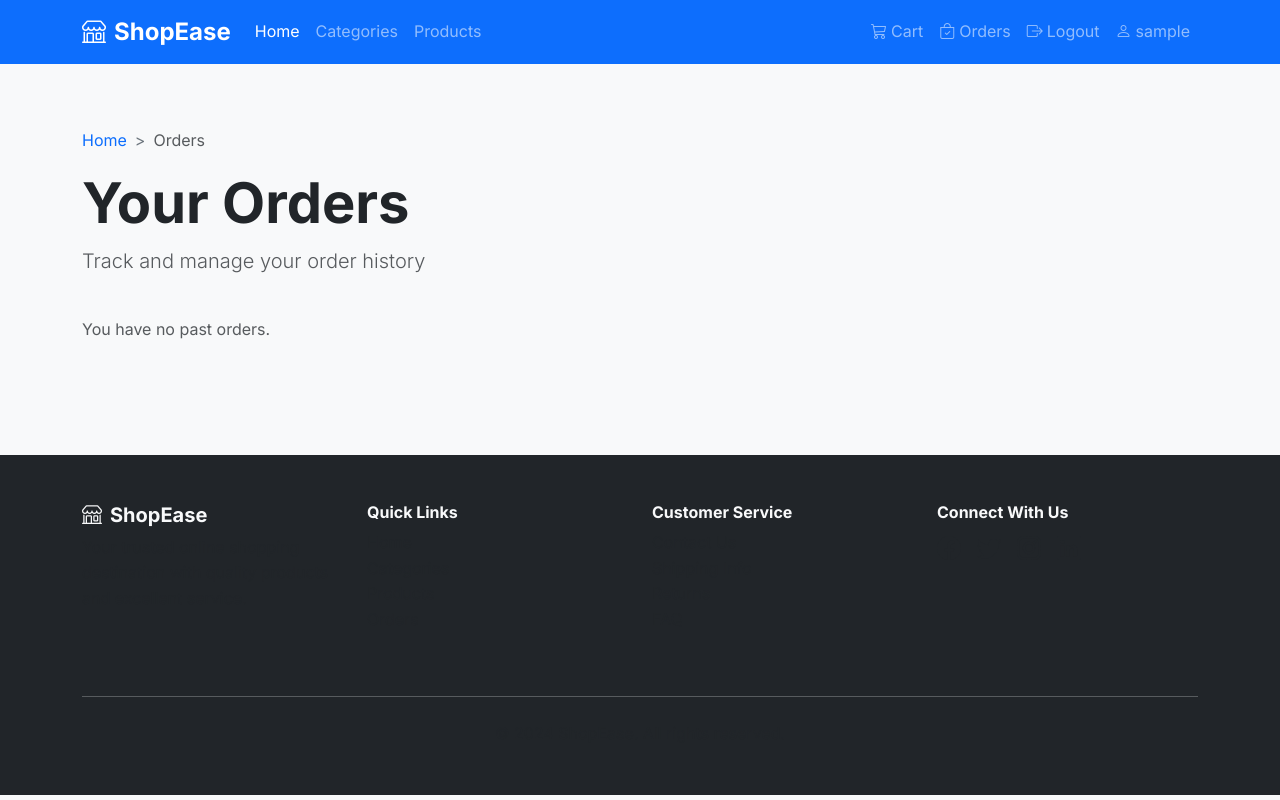
After one commit to Harsh2678/csmproject, a Django app: page /order/ in a window 1280 px wide. The commit adds this page. Run offline with Django 5.2, Linux system fonts and the light colour scheme; the visitor is signed in with stand-in values (Sample User, id 1); data that the repository does not hold is empty.

Commit message:
add order page

```diff
--- a/myapp/templates/footer.html
+++ b/myapp/templates/footer.html
@@ -45,3 +45,5 @@
             </div>
         </div>
     </footer>
+
+<script src="https://cdn.jsdelivr.net/npm/bootstrap@5.3.0/dist/js/bootstrap.bundle.min.js"></script>
--- a/myapp/templates/navigation.html
+++ b/myapp/templates/navigation.html
@@ -30,7 +30,7 @@
                 </li>
 
                 <li class="nav-item">
-                    <a class="nav-link" href="orders.html">
+                    <a class="nav-link" href="{% url 'order' %}">
                         <i class="bi bi-bag-check me-1"></i>Orders
                     </a>
                 </li>
--- /dev/null
+++ b/myapp/templates/order.html
@@ -0,0 +1,121 @@
+{% load static %}
+<!DOCTYPE html>
+<html lang="en">
+<head>
+    <meta charset="UTF-8">
+    <meta name="viewport" content="width=device-width, initial-scale=1.0">
+    <title>Orders - ShopEase</title>
+    <link href="https://cdn.jsdelivr.net/npm/bootstrap@5.3.0/dist/css/bootstrap.min.css" rel="stylesheet">
+    <link href="https://cdn.jsdelivr.net/npm/bootstrap-icons@1.10.0/font/bootstrap-icons.css" rel="stylesheet">
+    <link rel="preconnect" href="https://fonts.googleapis.com">
+    <link rel="preconnect" href="https://fonts.gstatic.com" crossorigin>
+    <link href="https://fonts.googleapis.com/css2?family=Inter:wght@300;400;500;600;700&display=swap" rel="stylesheet">
+    <link rel="stylesheet" href="{% static 'css/style.css' %}">
+</head>
+<body>
+
+    {% include "navigation.html" %}
+
+    <div class="container py-5">
+        <div class="row mb-4">
+            <div class="col-12">
+                <nav aria-label="breadcrumb">
+                    <ol class="breadcrumb">
+                        <li class="breadcrumb-item"><a href="{% url 'home' %}" class="text-decoration-none">Home</a></li>
+                        <li class="breadcrumb-item active">Orders</li>
+                    </ol>
+                </nav>
+                <h1 class="display-4 fw-bold">Your Orders</h1>
+                <p class="lead text-muted">Track and manage your order history</p>
+            </div>
+        </div>
+
+        <div class="row">
+            <!-- Order 1 -->
+            {% if orders %}
+                {% for order in orders %}
+                    <div class="col-12 mb-4">
+                        <div class="card order-card">
+                            <div class="card-header">
+                                <div class="row align-items-center">
+                                    <div class="col-md-3">
+                                        <h6 class="mb-0">Order #ORD-{{ order.id }}</h6>
+                                        <small class="text-muted">{{ order.created_at|date:"F j, Y" }}</small>
+                                    </div>
+
+                                    <div class="col-md-3">
+                                        <span class="fw-bold">${{ order.total_price }}</span>
+                                    </div>
+                                    <div class="col-md-3 text-end">
+                                        <button class="btn btn-sm btn-outline-primary"
+                                                data-bs-toggle="collapse"
+                                                data-bs-target="#order-{{ order.id }}">
+                                            <i class="bi bi-eye me-1"></i>Details
+                                        </button>
+                                    </div>
+                                </div>
+                            </div>
+
+                            <div class="collapse" id="order-{{ order.id }}">
+                                <div class="card-body">
+                                    <div class="row">
+                                        <div class="col-md-8">
+                                            <h6 class="fw-bold mb-3">Order Items</h6>
+                                            {% for item in order.items.all %}
+                                                <div class="d-flex align-items-center mb-3">
+                                                    {% if item.product.product_image %}
+                                                        <img src="{{ item.product.product_image.url }}"
+                                                            class="me-3 rounded" width="60" height="60"
+                                                            alt="{{ item.product.product_name }}">
+                                                    {% else %}
+                                                        <img src="https://via.placeholder.com/60"
+                                                            class="me-3 rounded" width="60" height="60"
+                                                            alt="{{ item.product.product_name }}">
+                                                    {% endif %}
+                                                    <div class="flex-grow-1">
+                                                        <h6 class="mb-1">{{ item.product.product_name }}</h6>
+                                                        <div class="text-muted">
+                                                            <span>${{ item.unit_price }} × {{ item.quantity }}</span>
+                                                        </div>
+                                                    </div>
+                                                    <span class="fw-bold">${{ item.line_total }}</span>
+                                                </div>
+                                            {% endfor %}
+                                        </div>
+                                        <div class="col-md-4">
+                                            <h6 class="fw-bold mb-3">Shipping Address</h6>
+                                            {% if order.shipping_info.first %}
+                                                {% with ship=order.shipping_info.first %}
+                                                    <address class="small">
+                                                        <strong>Name: {{ ship.shipping_first_name }} {{ ship.shipping_last_name }}</strong><br>
+                                                        Email: {{ ship.shipping_email }}<br>
+                                                        Phone Number:{{ ship.shipping_phone_number }}<br>
+                                                        Address: {{ ship.shipping_address }}<br>
+                                                        City: {{ ship.shipping_city }}<br>
+                                                        State: {{ ship.shipping_state }}<br>
+                                                        Zipcode: {{ ship.shipping_zipcode }}
+                                                    </address>
+                                                {% endwith %}
+                                            {% else %}
+                                                <p class="text-muted small">No shipping info</p>
+                                            {% endif %}
+                                        </div>
+                                    </div>
+                                </div>
+                            </div>
+                        </div>
+                    </div>
+                {% endfor %}
+            {% else %}
+                <p class="text-muted">You have no past orders.</p>
+            {% endif %}
+
+        </div>
+    </div>
+
+    <!-- Footer -->
+    {% block content %}
+        {% include "footer.html" %}
+    {% endblock %}
+</body>
+</html>
--- a/myapp/urls.py
+++ b/myapp/urls.py
@@ -12,4 +12,5 @@ urlpatterns = [
     path("cart/remove/<int:item_id>/", views.remove_from_cart, name="remove_from_cart"),
     path("checkout/", views.checkout, name="checkout"),
     path("order/success/", views.order_success, name="order_success"),
+    path("order/", views.order, name="order"),
 ]
--- a/myapp/views.py
+++ b/myapp/views.py
@@ -135,3 +135,9 @@ def remove_from_cart(request, item_id):
     return redirect("cart")
 
 # duplicate checkout removed
+@login_required
+def order(request):
+    orders = Order.objects.filter(user=request.user).order_by("-created_at")
+    return render(request, "order.html", {
+        'orders': orders,
+    })
```
